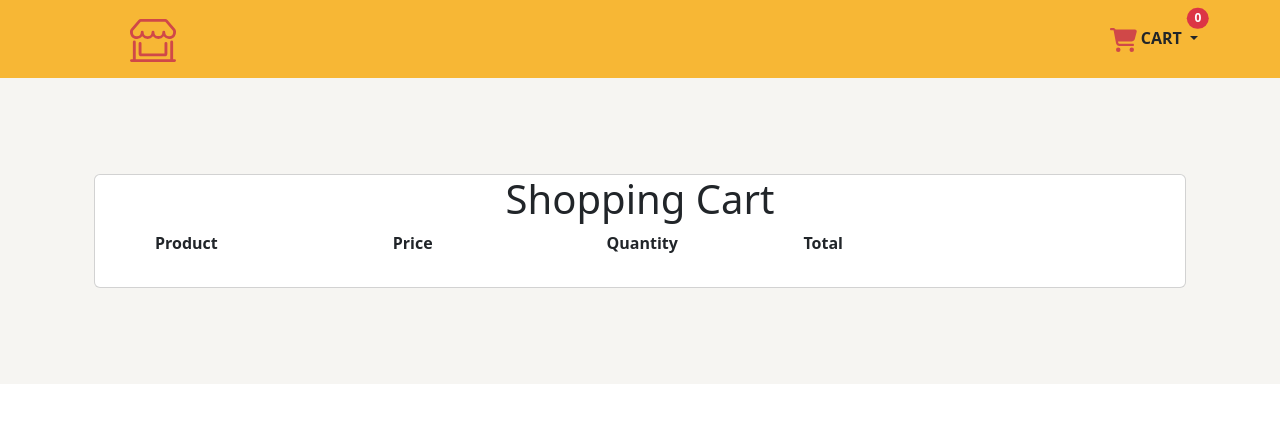
After one commit to bardack134/Django-Food-App, a Django app: page /cart in a window 1280 px wide. The commit adds this page. Shown: the top 423 px of the page. Run offline with Django 5.2, Linux system fonts and the light colour scheme.

Commit message:
creating cart view

```diff
--- a/food/templates/food/base.html
+++ b/food/templates/food/base.html
@@ -135,7 +135,7 @@
                             <!-- CART FOR LARGE SCREENS -->
                              <!-- https://getbootstrap.com/docs/5.3/utilities/display/#hiding-elements -->
                             <div class="container d-none d-md-block">
-                                <div class="container container d-flex justify-content-center align-items-center">
+                                <div class=" container d-flex justify-content-center align-items-center">
                                     <div class="container px-5"><strong>Product</strong></div>
                                     <div class="container px-5"><strong>Price</strong></div>
                                     <div class="container px-4"><strong>Quantity</strong></div>
@@ -173,8 +173,9 @@
                                 {% endfor %}
 
                                 <div class="pt-3 pb-1">
-                                    <button type="button" class="btn btn-success" style="width: 100%;">GO TO
-                                        CART</button>
+                                    <a  href="{% url 'food:cart' %}" type="button" class="btn btn-success" style="width: 100%;">GO TO
+                                        CART</a>
+
                                 </div>
                             </div>
                             <!-- END CART FOR LARGE SCREENS -->
@@ -192,33 +193,11 @@
         </div>
     </header>
 
-    <!-- Start Hero -->
-    <!-- hero is a personal css class to change background color -->
-    <div class="hero">
-        <div class="container col-xxl-8 px-4 py-5">
-            <div class="row flex-lg-row-reverse align-items-center g-5 py-5">
-                <div class="col-12 col-sm-8 col-lg-6">
-                    <img src="{% static 'img/burger.jpg' %}" class="d-block mx-lg-auto img-fluid" alt="Bootstrap Themes"
-                        width="700" height="500" loading="lazy">
-                </div>
-                <div class="col-lg-6">
-                    <h1 class="display-5 fw-bold lh-1 mb-3" style="font-family: 'Amatic SC', cursive;">Enjoy Your
-                        Healthy <br> Delicious Food</h1>
-                    <p class="lead" style="font-family: 'Roboto Flex', sans-serif;">The best Food you can find in all
-                        market</p>
-                    <div class="d-grid gap-2 d-md-flex justify-content-md-start">
-                        <button type="button" class="btn btn-primary btn-lg px-4 me-md-2">Primary</button>
-                        <button type="button" class="btn btn-outline-secondary btn-lg px-4">Default</button>
-                    </div>
-                </div>
-            </div>
-        </div>
-    </div>
 
-    <!-- End Hero -->
 
     <div id="content">
         {% block content %}
+
         {% endblock %}
     </div>
 
--- /dev/null
+++ b/food/templates/food/cart.html
@@ -0,0 +1,43 @@
+{% extends "food/base.html" %}
+{% load static %}
+
+{% block content %}
+
+        <!-- Start Hero -->
+    <!-- hero is a personal css class to change background color -->
+    <div class="hero">
+        <div class="container col-xxl-8 px-4 py-5">
+            <div class="row flex-lg-row-reverse align-items-center g-5 py-5">
+                <div class="col-12 col-sm-8 col-lg-12">
+
+                    <div class="card">
+
+                        <h1 class="card-title text-center">Shopping Cart</h1>
+                        <div class=" container d-flex justify-content-center align-items-center">
+                            <div class="container px-5"><strong>Product</strong></div>
+                            <div class="container px-5"><strong>Price</strong></div>
+                            <div class="container px-4"><strong>Quantity</strong></div>
+                            <div class="container px-4"><strong>Total</strong></div>
+                            <div class="container px-4"><strong></strong></div>
+
+                        </div>
+                        <div class="card-body">
+                            {% for key, value in request.session.cart.items %}
+
+                            <h2>{{ value.name }}</h2>
+                            <h2>{{ value.quantity }}</h2>
+                            <h2>{{ value.price }}</h2>
+                            {% endfor %}
+                        </div>
+                    </div>
+                </div>
+                 </div>
+        </div>
+    </div>
+
+    <!-- End Hero -->
+
+
+
+
+{% endblock %}
--- a/food/urls.py
+++ b/food/urls.py
@@ -17,4 +17,6 @@ urlpatterns = [
     #search a product acording to its category
     path('ProductsByCategory/<int:category_id>', views.home, name='ProductsByCategory'),
 
+    path('cart', views.cart, name='cart'),
+
 ]
--- a/food/views.py
+++ b/food/views.py
@@ -56,13 +56,13 @@ def home(request, category_id=None):
 """VIEWS FOR THE SHOPPING CART"""
 from .cart import Cart
 
-# i will work later with this one
-# def cart(request):
-#     """
-#     View to display the shopping cart
-#     """
 
-#     return render(request, 'cart.html')
+def cart(request):
+    """
+    View to display the shopping cart
+    """
+
+    return render(request, 'food/cart.html')
 
 
 
@@ -166,13 +166,13 @@ def clean_cart(request):
 #TODO: 5. Create the Cart class 'cart.py' to control the shopping cart (add to cart, delete items etc..)
 
 
-#TODO: 6. Create the Cart views (add to cart, delete items etc..)
+#TODO: 6. Create the Cart views (add to cart, delete items etc..) and its urls
 
 
-#TODO: 7. Create the add_item url
+#TODO: 7. (main menu) In the modal window 'index.html', i passed the url 'food:add_item' with the neccessary parameters for our 'add_item view'
 
 
-#TODO: 8. (main menu) In the modal window 'index.html', i passed the url 'food:add_item' with the neccessary parameters for our 'add_item view'
+#TODO: 8. Create the url for the 'delete_item view' and put it to work in the navbar cart
 
 
-#TODO: 9. Create the url for the 'delete_item view' and put it to work in the navbar cart
+#TODO: 9. Create the 'go to cart view' with very simple design, when the cart is working i  will improve the design
```
Also changed, not shown: food/templates/food/details.html (deleted, +0 -9 lines), food/templates/food/index.html (+38 -6 lines), db.sqlite3.
